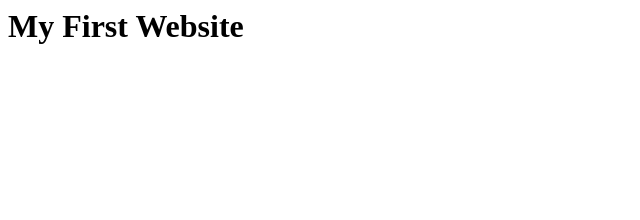
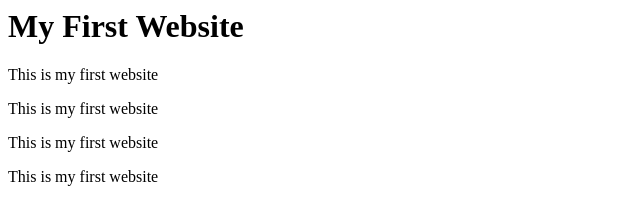
Before and after one commit to harmonyGraham/myfirstwebsite, a plain HTML site: page index.html in a window 1280 px wide. Shown: the whole page, without its empty margins (0-640 px from the left). Drawn offline with Linux system fonts and the light colour scheme.

Commit message:
adding text

```diff
--- a/index.html
+++ b/index.html
@@ -1 +1,5 @@
 <h1>My First Website</h1>
+<p> This is my first website</p>
+<p> This is my first website</p>
+<p> This is my first website</p>
+<p> This is my first website</p>
```
